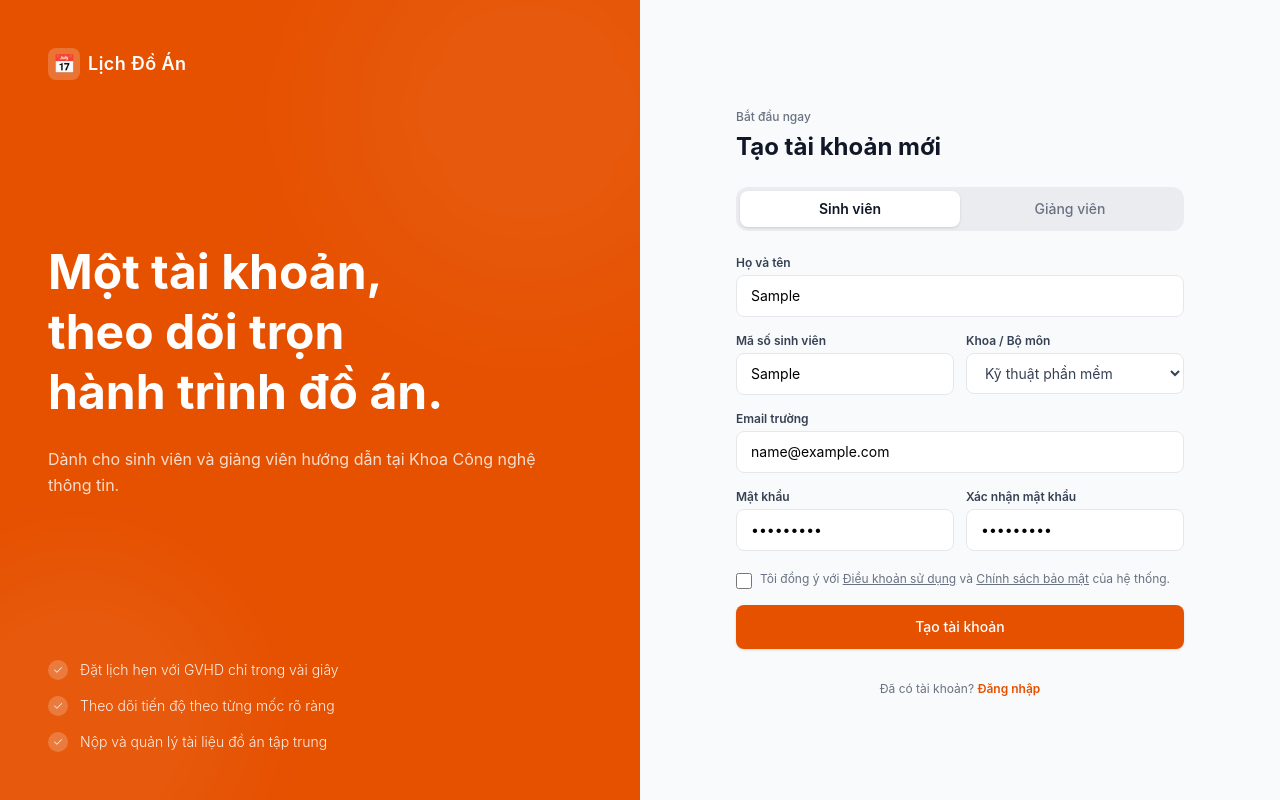
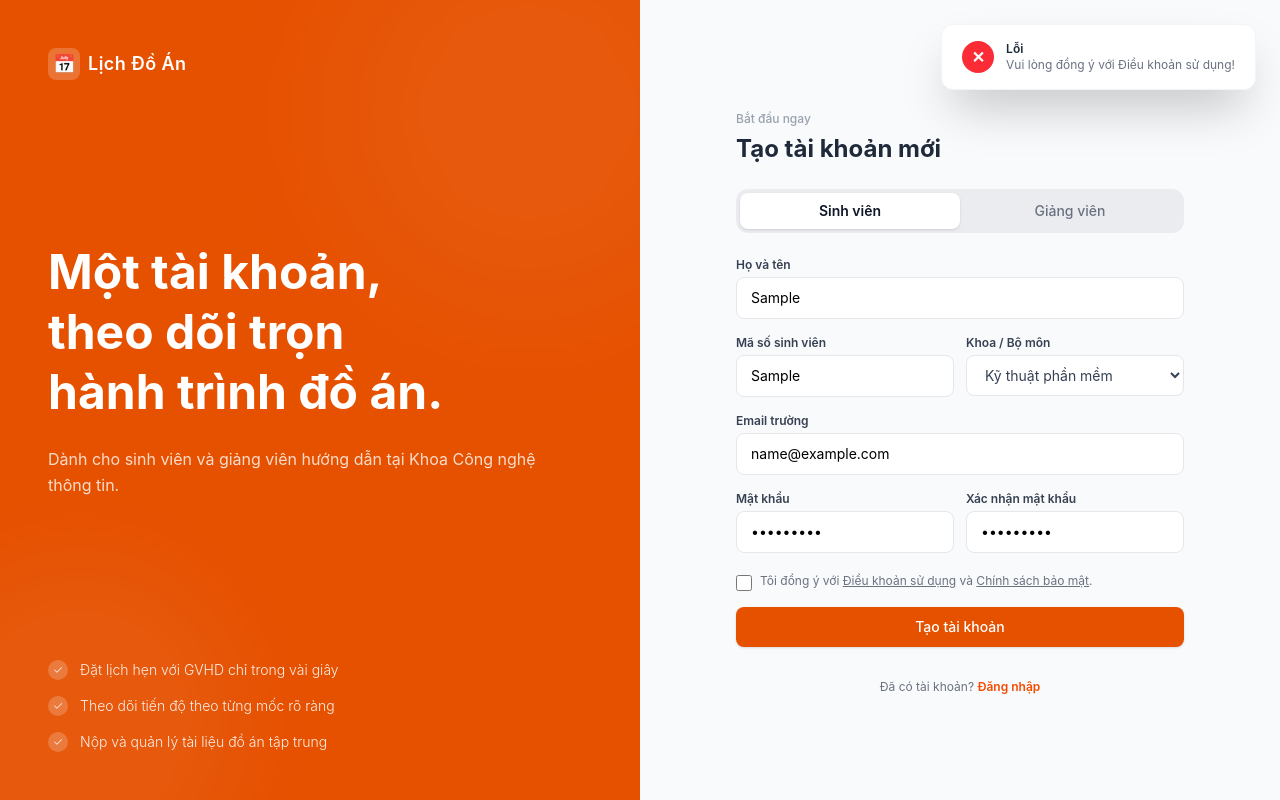
Before and after one commit to DangHoangTrucVy/Capstone-project-progress-tracking-system-FE, a React (Vite) app: page /register in a window 1280 px wide. Both pictures are taken after typing "Sample", "Sample", "name@example.com", "Sample123", "Sample123" into the empty fields and a click on the button "Tạo tài khoản". Built offline with nearby package versions, Linux system fonts and the light colour scheme.

Commit message:
fix(auth): replace standard alert with custom toast notification in Register component

```diff
--- a/src/auth/Login.jsx
+++ b/src/auth/Login.jsx
@@ -1,4 +1,4 @@
-import React, { useState } from "react";
+import React, { useState, useEffect } from "react";
 import { login } from "../services/authService";
 import { useNavigate } from "react-router-dom";
 
@@ -8,7 +8,31 @@ const Login = () => {
   const [password, setPassword] = useState("");
   const [rememberMe, setRememberMe] = useState(false);
   const [loading, setLoading] = useState(false);
-  const navigate = useNavigate(); // 2. Khởi tạo hook navigate
+
+  // State quản lý thông báo tùy chỉnh (Toast Notification)
+  const [notification, setNotification] = useState({
+    show: false,
+    message: "",
+    type: "success", // 'success' hoặc 'error'
+  });
+
+  const navigate = useNavigate();
+
+  // Tự động ẩn thông báo sau 3 giây
+  useEffect(() => {
+    let timer;
+    if (notification.show) {
+      timer = setTimeout(() => {
+        setNotification((prev) => ({ ...prev, show: false }));
+      }, 3000);
+    }
+    return () => clearTimeout(timer);
+  }, [notification.show]);
+
+  // Hàm hiển thị thông báo
+  const showToast = (message, type = "success") => {
+    setNotification({ show: true, message, type });
+  };
 
   const handleSubmit = async (e) => {
     e.preventDefault();
@@ -23,37 +47,57 @@ const Login = () => {
       console.log("Login success:", result);
 
       // Lấy thông tin user và role từ kết quả trả về
-      const userRole = result.user?.role || result.role; // Tùy cấu hình BE trả về (VD: 'STUDENT', 'LECTURER')
+      const userRole = result.user?.role || result.role;
 
       // Lưu token, user và role vào LocalStorage
       localStorage.setItem("accessToken", result.accessToken);
       localStorage.setItem("user", JSON.stringify(result.user));
       localStorage.setItem("role", userRole);
 
-      alert("Đăng nhập thành công!");
+      // Thông báo thành công và chuyển hướng sau 1.5s
+      showToast("Đăng nhập thành công! Đang chuyển hướng...", "success");
 
-      // 3. Tự động chuyển hướng dựa trên Role
-      if (userRole === "STUDENT") {
-        navigate("/student-dashboard");
-      } else if (userRole === "LECTURER" || userRole === "TEACHER") {
-        navigate("/lecturer/dashboard"); // Đổi thành path của Giảng viên nếu có
-      } else {
-        navigate("/"); // Mặc định về trang chủ nếu không xác định được role
-      }
+      setTimeout(() => {
+        if (userRole === "STUDENT") {
+          navigate("/student-dashboard");
+        } else if (userRole === "LECTURER" || userRole === "TEACHER") {
+          navigate("/lecturer/dashboard");
+        } else {
+          navigate("/");
+        }
+      }, 1500);
+
     } catch (error) {
       console.error("Login failed:", error);
-      const message = error.response?.data?.message || "Đăng nhập thất bại";
-      alert(message);
+      const message = error.response?.data?.message || "Đăng nhập thất bại. Vui lòng kiểm tra lại thông tin!";
+      showToast(message, "error");
     } finally {
       setLoading(false);
     }
   };
 
   return (
-    <div className="flex min-h-screen w-full bg-[#FAFAFA]">
+    <div className="relative flex min-h-screen w-full bg-[#FAFAFA] overflow-hidden">
+
+      {/* Toast Notification Custom (Hiển thị góc trên bên phải, tự động tắt) */}
+      {notification.show && (
+        <div className="fixed top-6 right-6 z-50 flex items-center gap-3 rounded-xl bg-white px-5 py-4 shadow-2xl border border-gray-100 transition-all duration-300">
+          <div className={`flex h-8 w-8 items-center justify-center rounded-full text-white font-bold shrink-0 ${
+            notification.type === "success" ? "bg-green-500" : "bg-red-500"
+          }`}>
+            {notification.type === "success" ? "✓" : "✕"}
+          </div>
+          <div>
+            <p className="text-xs font-semibold text-gray-800">
+              {notification.type === "success" ? "Thành công" : "Lỗi"}
+            </p>
+            <p className="text-xs text-gray-500">{notification.message}</p>
+          </div>
+        </div>
+      )}
+
       {/* Cột trái - Branding cam FPT */}
       <div className="hidden w-1/2 flex-col justify-between bg-[#E65100] p-12 text-white lg:flex">
-        {/* Logo / Header */}
         <div className="flex items-center gap-2 font-medium">
           <div className="flex h-7 w-7 items-center justify-center rounded border border-white/40">
             <span className="text-xs">📅</span>
@@ -61,7 +105,6 @@ const Login = () => {
           <span>Lịch Đồ Án</span>
         </div>
 
-        {/* Banner Content */}
         <div className="max-w-md space-y-4">
           <h1 className="text-4xl font-bold leading-tight">
             Theo dõi từng mốc đồ án, đúng hẹn mỗi lần.
@@ -72,7 +115,6 @@ const Login = () => {
           </p>
         </div>
 
-        {/* Progress Timeline Indicator */}
         <div className="flex items-center gap-2 text-xs text-orange-100/70">
           <div className="flex items-center gap-1.5">
             <span className="h-2 w-2 rounded-full bg-white"></span>
@@ -88,7 +130,6 @@ const Login = () => {
       {/* Cột phải - Form đăng nhập */}
       <div className="flex w-full items-center justify-center p-8 lg:w-1/2">
         <div className="w-full max-w-sm space-y-6">
-          {/* Title */}
           <div className="space-y-1">
             <p className="text-xs text-gray-400">Chào mừng trở lại</p>
             <h2 className="text-2xl font-semibold text-gray-800">
@@ -168,11 +209,11 @@ const Login = () => {
               </a>
             </div>
 
-            {/* Submit Button */}
+            {/* Submit Button (Đã đổi thành type="submit" để kích hoạt form) */}
             <button
               type="submit"
               disabled={loading}
-              className="w-full rounded-lg bg-[#E65100] py-2.5 text-sm font-medium text-white transition-colors hover:bg-orange-700 disabled:opacity-50"
+              className="w-full rounded-lg bg-[#E65100] py-2.5 text-sm font-medium text-white transition-colors hover:bg-orange-700 disabled:opacity-50 cursor-pointer"
             >
               {loading ? "Đang xử lý..." : "Đăng nhập"}
             </button>
--- a/src/auth/Register.jsx
+++ b/src/auth/Register.jsx
@@ -1,5 +1,6 @@
-import React, { useState } from "react";
+import React, { useState, useEffect } from "react";
 import { register } from "../services/authService";
+import { useNavigate } from "react-router-dom";
 
 const Register = () => {
     const [role, setRole] = useState("STUDENT"); // 'STUDENT' hoặc 'TEACHER'
@@ -10,30 +11,58 @@ const Register = () => {
     const [password, setPassword] = useState("");
     const [confirmPassword, setConfirmPassword] = useState("");
     const [agreeTerms, setAgreeTerms] = useState(false);
+    const [loading, setLoading] = useState(false);
+
+    // State quản lý Toast Notification tùy chỉnh
+    const [notification, setNotification] = useState({
+        show: false,
+        message: "",
+        type: "success", // 'success' hoặc 'error'
+    });
+
+    const navigate = useNavigate();
+
+    // Tự động ẩn thông báo sau 3 giây
+    useEffect(() => {
+        let timer;
+        if (notification.show) {
+            timer = setTimeout(() => {
+                setNotification((prev) => ({ ...prev, show: false }));
+            }, 3000);
+        }
+        return () => clearTimeout(timer);
+    }, [notification.show]);
+
+    // Hàm gọi hiển thị Toast
+    const showToast = (message, type = "success") => {
+        setNotification({ show: true, message, type });
+    };
 
     const handleSubmit = async (e) => {
         e.preventDefault();
 
         if (!agreeTerms) {
-            alert("Vui lòng đồng ý với Điều khoản sử dụng!");
+            showToast("Vui lòng đồng ý với Điều khoản sử dụng!", "error");
             return;
         }
 
         const emailRegex = /^[^\s@]+@[^\s@]+\.[^\s@]+$/;
         if (!emailRegex.test(email)) {
-            alert("Email không hợp lệ! Vui lòng nhập đúng dạng example@fpt.edu.vn");
+            showToast("Email không hợp lệ! Vui lòng nhập đúng dạng example@fpt.edu.vn", "error");
             return;
         }
 
         if (password.length < 8) {
-            alert("Mật khẩu phải chứa ít nhất 8 ký tự!");
+            showToast("Mật khẩu phải chứa ít nhất 8 ký tự!", "error");
             return;
         }
 
         if (password !== confirmPassword) {
-            alert("Mật khẩu xác nhận không khớp!");
+            showToast("Mật khẩu xác nhận không khớp!", "error");
             return;
         }
+
+        setLoading(true);
 
         try {
             const payload = {
@@ -54,26 +83,50 @@ const Register = () => {
                 localStorage.setItem("user", JSON.stringify(result.user));
             }
 
-            alert("Đăng ký thành công!");
+            showToast("Đăng ký thành công! Đang chuyển hướng...", "success");
+
+            // Chờ 1.5 giây rồi chuyển về trang chủ hoặc dashboard tương ứng
+            setTimeout(() => {
+                navigate("/");
+            }, 1500);
+
         } catch (error) {
             console.error("Register failed:", error);
             const message =
                 error.response?.data?.message ||
                 error.response?.data?.error ||
                 "Đăng ký thất bại. Vui lòng kiểm tra lại thông tin!";
-            alert(message);
+            showToast(message, "error");
+        } finally {
+            setLoading(false);
         }
     };
 
     return (
-        <div className="min-h-screen flex w-full font-sans">
+        <div className="relative min-h-screen flex w-full font-sans overflow-hidden">
+
+            {/* Toast Notification Custom (Góc trên bên phải, tự động tắt sau 3s) */}
+            {notification.show && (
+                <div className="fixed top-6 right-6 z-50 flex items-center gap-3 rounded-xl bg-white px-5 py-4 shadow-2xl border border-gray-100 transition-all duration-300">
+                    <div className={`flex h-8 w-8 items-center justify-center rounded-full text-white font-bold shrink-0 ${
+                        notification.type === "success" ? "bg-green-500" : "bg-red-500"
+                    }`}>
+                        {notification.type === "success" ? "✓" : "✕"}
+                    </div>
+                    <div>
+                        <p className="text-xs font-semibold text-gray-800">
+                            {notification.type === "success" ? "Thành công" : "Lỗi"}
+                        </p>
+                        <p className="text-xs text-gray-500">{notification.message}</p>
+                    </div>
+                </div>
+            )}
+
             {/* Cột trái - Banner Cam */}
             <div className="hidden lg:flex lg:w-1/2 bg-[#E65100] text-white p-12 flex-col justify-between relative overflow-hidden">
-                {/* Background Pattern Họa tiết mờ */}
                 <div className="absolute top-0 right-0 w-96 h-96 bg-white/5 rounded-full blur-3xl -mr-20 -mt-20 pointer-events-none"></div>
                 <div className="absolute bottom-0 left-0 w-80 h-80 bg-white/5 rounded-full blur-2xl -ml-20 -mb-20 pointer-events-none"></div>
 
-                {/* Logo / Brand Header */}
                 <div className="flex items-center gap-2 z-10">
                     <div className="w-8 h-8 bg-white/20 rounded-lg flex items-center justify-center font-bold text-lg">
                         📅
@@ -81,7 +134,6 @@ const Register = () => {
                     <span className="font-semibold text-lg tracking-wide">Lịch Đồ Án</span>
                 </div>
 
-                {/* Nội dung chính */}
                 <div className="my-auto z-10 max-w-lg">
                     <h1 className="text-4xl lg:text-5xl font-bold leading-tight mb-6">
                         Một tài khoản, <br />
@@ -93,7 +145,6 @@ const Register = () => {
                     </p>
                 </div>
 
-                {/* Danh sách tính năng */}
                 <div className="space-y-4 z-10 text-sm font-light text-white/90">
                     <div className="flex items-center gap-3">
                         <span className="w-5 h-5 rounded-full bg-white/20 flex items-center justify-center text-xs">✓</span>
@@ -114,8 +165,8 @@ const Register = () => {
             <div className="w-full lg:w-1/2 bg-gray-50 flex items-center justify-center p-6 sm:p-12">
                 <div className="w-full max-w-md space-y-6">
                     <div>
-                        <span className="text-xs text-gray-500 font-medium">Bắt đầu ngay</span>
-                        <h2 className="text-2xl font-bold text-gray-900 mt-1">Tạo tài khoản mới</h2>
+                        <span className="text-xs text-gray-400 font-medium">Bắt đầu ngay</span>
+                        <h2 className="text-2xl font-bold text-gray-800 mt-1">Tạo tài khoản mới</h2>
                     </div>
 
                     {/* Tab Switcher: Sinh viên / Giảng viên */}
@@ -156,7 +207,7 @@ const Register = () => {
                                 onChange={(e) => setFullName(e.target.value)}
                                 placeholder="Nguyễn Văn A"
                                 required
-                                className="w-full px-3.5 py-2.5 bg-white border border-gray-200 rounded-lg text-sm focus:outline-none focus:ring-2 focus:ring-[#E65100]/20 focus:border-[#E65100] transition"
+                                className="w-full px-3.5 py-2.5 bg-white border border-gray-200 rounded-lg text-sm focus:outline-none focus:ring-1 focus:ring-orange-500 focus:border-orange-500 transition"
                             />
                         </div>
 
@@ -173,7 +224,7 @@ const Register = () => {
                                         onChange={(e) => setStudentCode(e.target.value)}
                                         placeholder="SE171245"
                                         required
-                                        className="w-full px-3.5 py-2.5 bg-white border border-gray-200 rounded-lg text-sm focus:outline-none focus:ring-2 focus:ring-[#E65100]/20 focus:border-[#E65100] transition"
+                                        className="w-full px-3.5 py-2.5 bg-white border border-gray-200 rounded-lg text-sm focus:outline-none focus:ring-1 focus:ring-orange-500 focus:border-orange-500 transition"
                                     />
                                 </div>
                             )}
@@ -185,7 +236,7 @@ const Register = () => {
                                 <select
                                     value={department}
                                     onChange={(e) => setDepartment(e.target.value)}
-                                    className="w-full px-3.5 py-2.5 bg-white border border-gray-200 rounded-lg text-sm text-gray-700 focus:outline-none focus:ring-2 focus:ring-[#E65100]/20 focus:border-[#E65100] transition"
+                                    className="w-full px-3.5 py-2.5 bg-white border border-gray-200 rounded-lg text-sm text-gray-700 focus:outline-none focus:ring-1 focus:ring-orange-500 focus:border-orange-500 transition"
                                 >
                                     <option value="Kỹ thuật phần mềm">Kỹ thuật phần mềm</option>
                                     <option value="An toàn thông tin">An toàn thông tin</option>
@@ -204,9 +255,9 @@ const Register = () => {
                                 type="email"
                                 value={email}
                                 onChange={(e) => setEmail(e.target.value)}
-                                placeholder="minhtri@fpt.edu.vn"
+                                placeholder="example@fpt.edu.vn"
                                 required
-                                className="w-full px-3.5 py-2.5 bg-white border border-gray-200 rounded-lg text-sm focus:outline-none focus:ring-2 focus:ring-[#E65100]/20 focus:border-[#E65100] transition"
+                                className="w-full px-3.5 py-2.5 bg-white border border-gray-200 rounded-lg text-sm focus:outline-none focus:ring-1 focus:ring-orange-500 focus:border-orange-500 transition"
                             />
                         </div>
 
@@ -222,7 +273,7 @@ const Register = () => {
                                     onChange={(e) => setPassword(e.target.value)}
                                     placeholder="Tối thiểu 8 ký tự"
                                     required
-                                    className="w-full px-3.5 py-2.5 bg-white border border-gray-200 rounded-lg text-sm focus:outline-none focus:ring-2 focus:ring-[#E65100]/20 focus:border-[#E65100] transition"
+                                    className="w-full px-3.5 py-2.5 bg-white border border-gray-200 rounded-lg text-sm focus:outline-none focus:ring-1 focus:ring-orange-500 focus:border-orange-500 transition"
                                 />
                             </div>
                             <div>
@@ -235,7 +286,7 @@ const Register = () => {
                                     onChange={(e) => setConfirmPassword(e.target.value)}
                                     placeholder="Nhập lại mật khẩu"
                                     required
-                                    className="w-full px-3.5 py-2.5 bg-white border border-gray-200 rounded-lg text-sm focus:outline-none focus:ring-2 focus:ring-[#E65100]/20 focus:border-[#E65100] transition"
+                                    className="w-full px-3.5 py-2.5 bg-white border border-gray-200 rounded-lg text-sm focus:outline-none focus:ring-1 focus:ring-orange-500 focus:border-orange-500 transition"
                                 />
                             </div>
                         </div>
@@ -247,26 +298,27 @@ const Register = () => {
                                 id="terms"
                                 checked={agreeTerms}
                                 onChange={(e) => setAgreeTerms(e.target.checked)}
-                                className="mt-0.5 h-4 w-4 rounded border-gray-300 text-[#E65100] focus:ring-[#E65100]"
+                                className="mt-0.5 h-4 w-4 rounded border-gray-300 text-orange-600 focus:ring-orange-500 cursor-pointer"
                             />
-                            <label htmlFor="terms" className="text-xs text-gray-500 leading-tight">
-                                Tôi đồng ý với <a href="#terms" className="underline hover:text-gray-800">Điều khoản sử dụng</a> và <a href="#policy" className="underline hover:text-gray-800">Chính sách bảo mật</a> của hệ thống.
+                            <label htmlFor="terms" className="text-xs text-gray-500 leading-tight cursor-pointer">
+                                Tôi đồng ý với <a href="#terms" className="underline hover:text-gray-800">Điều khoản sử dụng</a> và <a href="#policy" className="underline hover:text-gray-800">Chính sách bảo mật</a>.
                             </label>
                         </div>
 
                         {/* Nút submit */}
                         <button
                             type="submit"
-                            className="w-full py-3 bg-[#E65100] hover:bg-[#D84315] text-white font-medium text-sm rounded-lg shadow-sm hover:shadow transition duration-200"
+                            disabled={loading}
+                            className="w-full py-2.5 bg-[#E65100] hover:bg-orange-700 text-white font-medium text-sm rounded-lg shadow-sm transition duration-200 disabled:opacity-50 cursor-pointer"
                         >
-                            Tạo tài khoản
+                            {loading ? "Đang xử lý..." : "Tạo tài khoản"}
                         </button>
                     </form>
 
                     {/* Link chuyển sang trang Đăng nhập */}
                     <div className="text-center text-xs text-gray-500 pt-2">
                         Đã có tài khoản?{" "}
-                        <a href="/login" className="text-[#E65100] font-semibold hover:underline">
+                        <a href="/login" className="text-orange-600 font-semibold hover:underline">
                             Đăng nhập
                         </a>
                     </div>
--- a/src/pages/students/StudentDashboard.jsx
+++ b/src/pages/students/StudentDashboard.jsx
@@ -73,7 +73,7 @@ const StudentDashboard = () => {
                             <span>Chuyên ngành Kỹ thuật phần mềm</span>
                         </div>
                         <h1 className="text-2xl md:text-3xl font-black tracking-tight">
-                            Xin chào, {user?.fullName || "Trúc Vy"}! 👋
+                            Xin chào, {user?.fullName || "Trúc Vy"}!
                         </h1>
                         <p className="text-xs text-gray-300 max-w-xl leading-relaxed">
                             Chào mừng bạn đến với hệ thống quản lý đồ án tốt nghiệp. Theo dõi tiến độ, quản lý thành viên nhóm và đăng ký đề tài ngay tại không gian làm việc cá nhân của bạn.
```
Also changed, not shown: src/components/MainLayout.jsx (+31 -2 lines).
